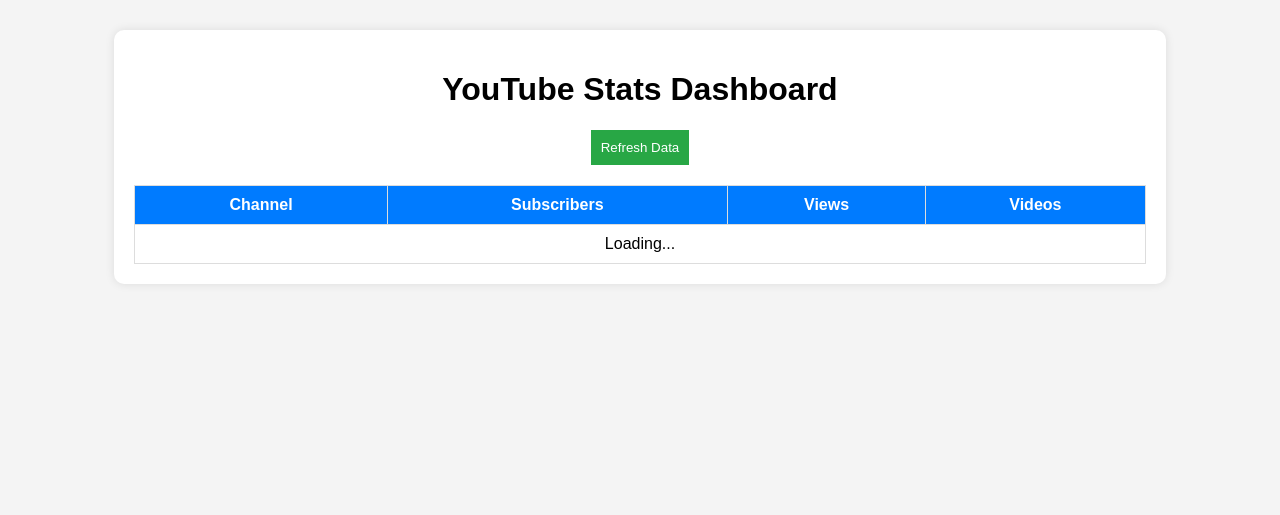
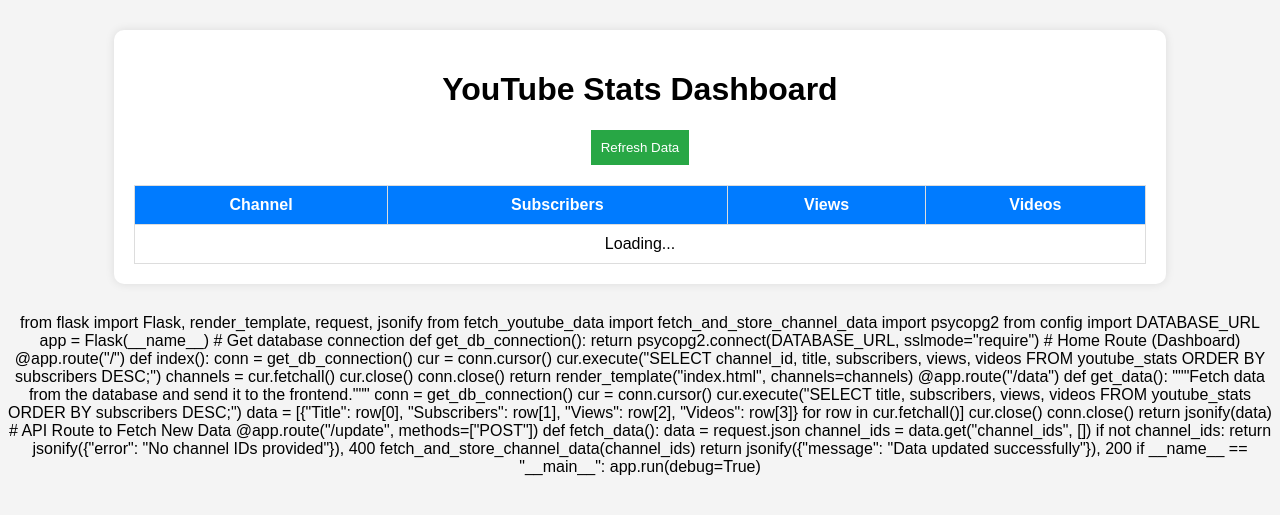
Before and after one commit to usercontent13/testpup, a Flask app: page / in a window 1280 px wide. Shown: the top 515 px of the page. Run offline with Flask 3, Linux system fonts and the light colour scheme; a database or web service that is not in the repository returns one stand-in record (values such as "Sample title"); data that the repository does not hold is empty; some libraries are stand-ins or nearby versions.

Commit message:
Update index.html

```diff
--- a/templates/index.html
+++ b/templates/index.html
@@ -26,44 +26,59 @@
         </table>
     </div>
 
-    <script>
-    function loadData() {
-        $.get("/data", function(data) {
-            let tableBody = $("#channelData");
-            tableBody.empty();
-            if (data.error) {
-                tableBody.append("<tr><td colspan='4'>Error loading data.</td></tr>");
-            } else {
-                data.forEach(channel => {
-                    tableBody.append(`<tr>
-                        <td>${channel["Title"]}</td>
-                        <td>${channel["Subscribers"]}</td>
-                        <td>${channel["Views"]}</td>
-                        <td>${channel["Videos"]}</td>
-                    </tr>`);
-                });
-            }
-        });
-    }
+    from flask import Flask, render_template, request, jsonify
+from fetch_youtube_data import fetch_and_store_channel_data
+import psycopg2
+from config import DATABASE_URL
 
-    $("#refresh").click(function() {
-        $.ajax({
-            url: "/update",
-            type: "POST",
-            contentType: "application/json",
-            data: JSON.stringify({}),  // No need to send channel_ids, backend will fetch from config.py
-            success: function(response) {
-                alert(response.message);  // Show success message
-                loadData();  // Refresh table data
-            },
-            error: function(xhr) {
-                alert("Error updating data: " + xhr.responseText);
-            }
-        });
-    });
+app = Flask(__name__)
 
-    $(document).ready(loadData);
-</script>
+# Get database connection
+def get_db_connection():
+    return psycopg2.connect(DATABASE_URL, sslmode="require")
+
+# Home Route (Dashboard)
+@app.route("/")
+def index():
+    conn = get_db_connection()
+    cur = conn.cursor()
+
+    cur.execute("SELECT channel_id, title, subscribers, views, videos FROM youtube_stats ORDER BY subscribers DESC;")
+    channels = cur.fetchall()
+
+    cur.close()
+    conn.close()
+
+    return render_template("index.html", channels=channels)
+
+@app.route("/data")
+def get_data():
+    """Fetch data from the database and send it to the frontend."""
+    conn = get_db_connection()
+    cur = conn.cursor()
+
+    cur.execute("SELECT title, subscribers, views, videos FROM youtube_stats ORDER BY subscribers DESC;")
+    data = [{"Title": row[0], "Subscribers": row[1], "Views": row[2], "Videos": row[3]} for row in cur.fetchall()]
+
+    cur.close()
+    conn.close()
+
+    return jsonify(data)
+
+# API Route to Fetch New Data
+@app.route("/update", methods=["POST"])
+def fetch_data():
+    data = request.json
+    channel_ids = data.get("channel_ids", [])
+
+    if not channel_ids:
+        return jsonify({"error": "No channel IDs provided"}), 400
+
+    fetch_and_store_channel_data(channel_ids)
+    return jsonify({"message": "Data updated successfully"}), 200
+
+if __name__ == "__main__":
+    app.run(debug=True)
 
 </body>
 </html>
```
